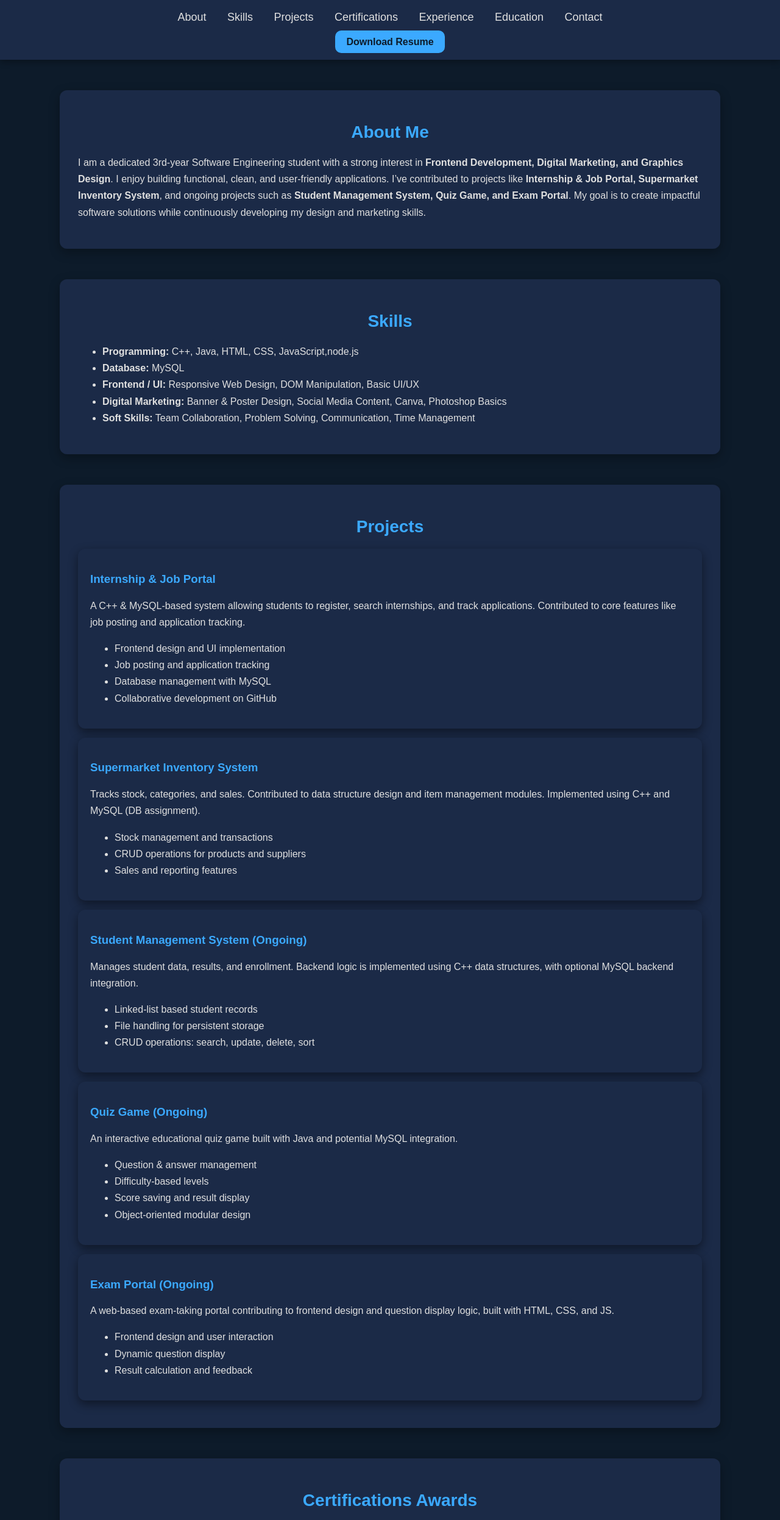
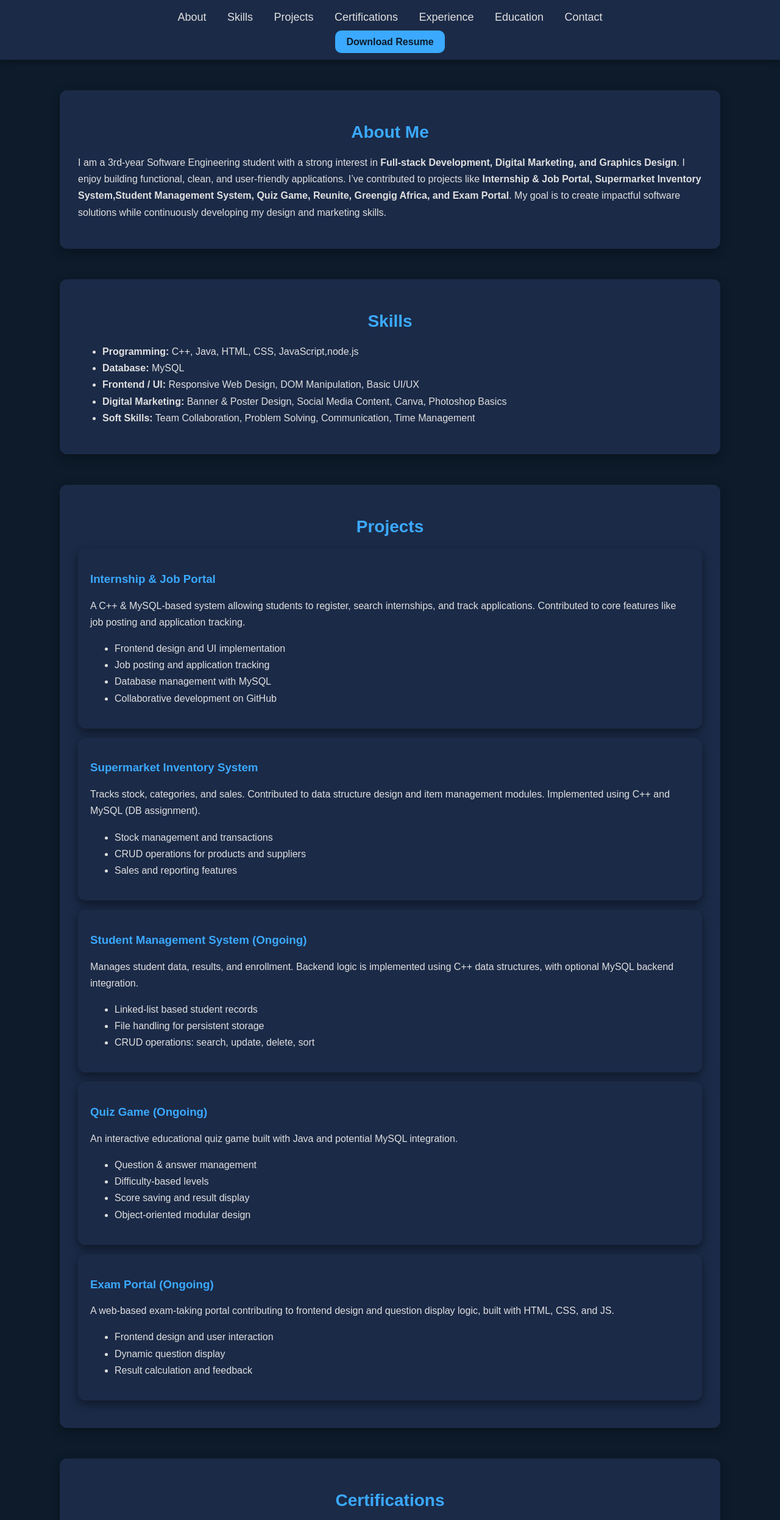
Before and after one commit to banchiamlakgolla/banchi-s_portfolio, a plain HTML site: page index.html in a window 1280 px wide. Shown: the part 304-2797 px from the top of the page at 61% size. Drawn offline with Linux system fonts and the light colour scheme.

Commit message:
update about me and some css

```diff
--- a/index.html
+++ b/index.html
@@ -38,10 +38,10 @@
     <section id="about">
         <h2>About Me</h2>
         <p>
-            I am a dedicated 3rd-year Software Engineering student with a strong interest in
-            <b>Frontend Development, Digital Marketing, and Graphics Design</b>.
+            I am a 3rd-year Software Engineering student with a strong interest in
+            <b>Full-stack Development, Digital Marketing, and Graphics Design</b>.
             I enjoy building functional, clean, and user-friendly applications.
-            I’ve contributed to projects like <b>Internship & Job Portal, Supermarket Inventory System</b>, and ongoing projects such as <b>Student Management System, Quiz Game, and Exam Portal</b>.
+            I’ve contributed to projects like <b>Internship & Job Portal, Supermarket Inventory System,Student Management System, Quiz Game, Reunite, Greengig Africa, and Exam Portal</b>.
             My goal is to create impactful software solutions while continuously developing my design and marketing skills.
         </p>
     </section>
@@ -114,7 +114,7 @@
     </section>
 
     <section id="certifications">
-        <h2>Certifications Awards</h2>
+        <h2>Certifications</h2>
           <div class="certificate-card">
              <h3>Node.js Fundamentals</h3>
                <p>Completed Node.js learning track.</p>
--- a/style.css
+++ b/style.css
@@ -130,6 +130,7 @@ footer {
     }
 }
 
+
 .profile-img{
     width:180px;
     height:180px;
@@ -140,8 +141,8 @@ footer {
 }
 
 .certificate-img{
-    width:100%;
-    max-width:400px;
+    width:200%;
+    max-width:500px;
     border-radius:10px;
     margin-top:15px;
     box-shadow:0 5px 15px rgba(0,0,0,0.3);
```
